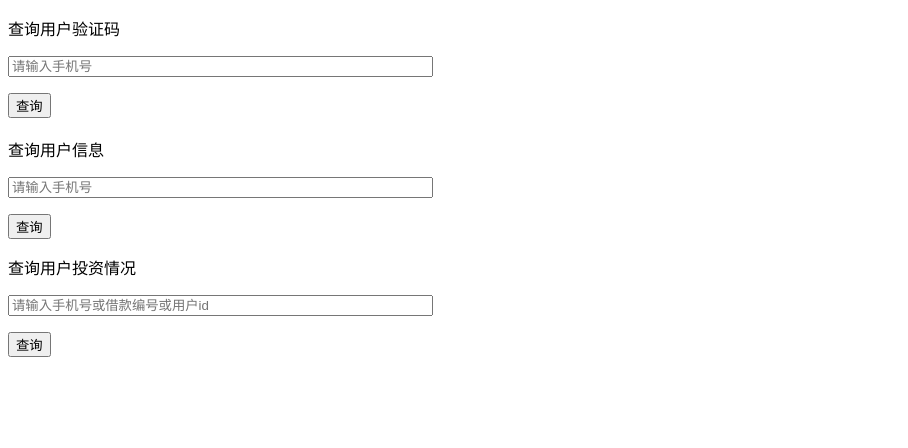
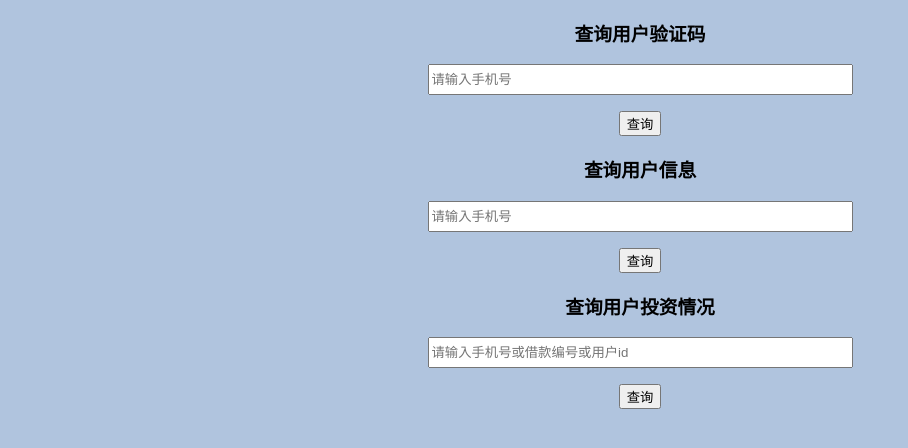
Before and after one commit to shd0812/sxs_flask, a Flask app: template templates/user.html in a window 1280 px wide. Shown: the top 448 px of the page, without its empty margins (0-908 px from the left). Run offline with Flask 2, Linux system fonts and the light colour scheme; the template is opened without the code that fills it, so the values that code supplies are empty.

Commit message:
新增在另个窗口打开

```diff
--- a/templates/login.html
+++ b/templates/login.html
@@ -14,7 +14,7 @@ text-align: center;
 <body>
 <div>
 <h3>提莫，开门</h3>
-<form action="/login/next" method="post">
+<form target="_blank" action="/login/next" method="post">
 <input type="text" name="phone" placeholder="请输入手机号" style="height:25px;text-align:center" size='20'>
 <input type="text" name="passwd" placeholder="请输入密码" style="height:25px;text-align:center" size='20'>
 <button id="one" type="submit">登录</button>
--- a/templates/user.html
+++ b/templates/user.html
@@ -1,25 +1,33 @@
 <!DOCTYPE html>
 <html>
 <head>
-<title>查询验证码</title>
+<title>用户信息页</title>
+<style>
+body {background-color:#b0c4de;}
+	div{
+text-align: center;
+}
+</style>
 </head>
 <body>
-<form action="/admin/user_code" method="post">
-			  <p>查询用户验证码</p>
-			  <p><input name="mobile" placeholder='请输入手机号' size="50"></p>
+<div>
+<form target="_blank" action="/admin/user_code" method="post">
+			  <p><h3>查询用户验证码</h3></p>
+			  <p><input name="mobile" placeholder='请输入手机号' style="height:25px;" size="50"></p>
 			  <p><button type="submit">查询</button></p>
 			  </form>
 			  <h3>{{get_flashed_messages()[0]}}</h3>
-<form action="/admin/user_detail" method="post">
-			  <p>查询用户信息</p>
-			  <p><input name="mobile" placeholder='请输入手机号' size="50"></p>
+<form target="_blank" action="/admin/user_detail" method="post">
+			  <p><h3>查询用户信息</h3></p>
+			  <p><input name="mobile" placeholder='请输入手机号' style="height:25px;" size="50"></p>
 			  <p><button type="submit">查询</button></p>
 			  </form>
-<form action="/admin/user_tender" method="post">
-			  <p>查询用户投资情况</p>
-			  <p><input name="mobile" placeholder='请输入手机号或借款编号或用户id' size="50"></p>
+<form target="_blank" action="/admin/user_tender" method="post">
+			  <p><h3>查询用户投资情况</h3></p>
+			  <p><input name="mobile" placeholder='请输入手机号或借款编号或用户id' style="height:25px;" size="50"></p>
 			  <p><button type="submit">查询</button></p>
 			  </form>
+</div>
 </body>
 
 </html>
```
Also changed, not shown: templates/index.html (+6 -1 lines).
